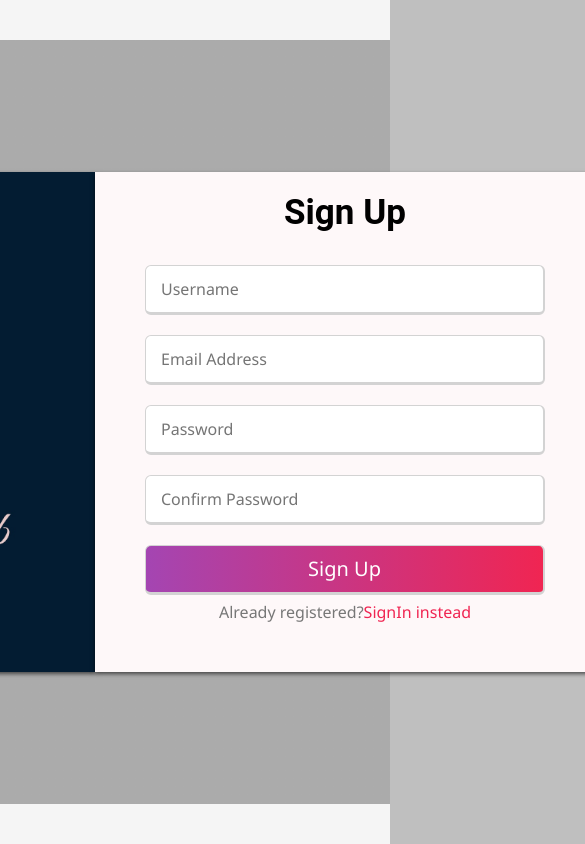
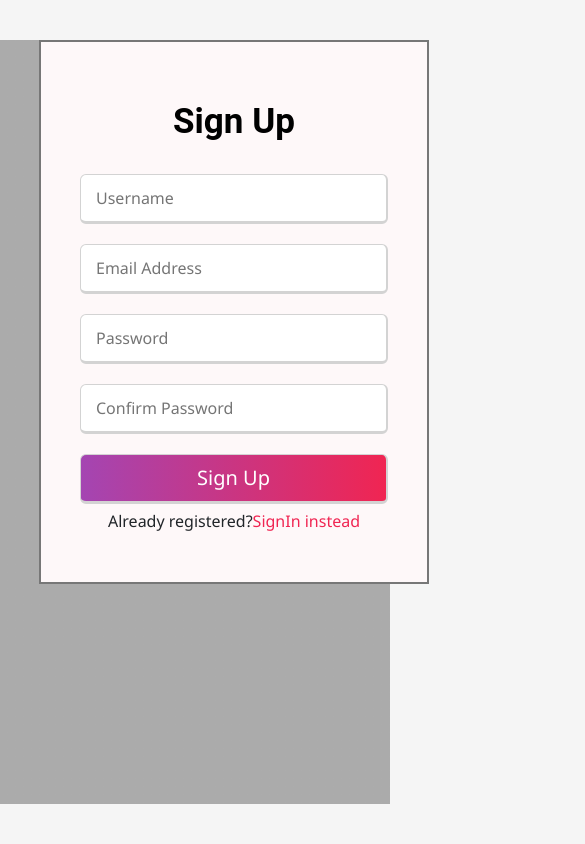
Before and after one commit to Aditya-coder-design/Career-Club, a plain HTML site: page signup.html in a window 390 px wide. Shown: the top 844 px of the page, 585 px wide, since content can reach past the window. Drawn offline with nearby package versions, Linux system fonts and the light colour scheme.

Commit message:
Sign in page

```diff
--- a/signin.css
+++ b/signin.css
@@ -3,9 +3,9 @@ body {
   height: 100%;
   margin:0;
   padding: 0;
-  background: #bfbfbf;
+  background: #f5f5f5;
   font-size: 16px;
-  color: #777777;
+  /* color: #777777; */
   font-family: 'Segoe UI', Tahoma, Geneva, Verdana, sans-serif;
   box-sizing: border-box;
 }
@@ -50,7 +50,6 @@ header{
     background-color:#fef8f9;
     padding: 0 50px;
     box-shadow: 0 2px 4px rgba(0,0,0,0.6);
-
 }
 
 .formtitle{
@@ -147,3 +146,26 @@ input[type="submit"]{
 .signup_linkup{
   margin: 10px;
 }
+.mobright{
+  display: none;
+}
+
+@media only screen and (max-width:500px) {
+  .main{
+    display: none;
+    width: 150%;
+  }
+  .mobright{
+    display: block;
+    background-color: #fef8f9;
+    width: 100%;
+    padding: 10%;
+    margin-left: 10%;
+    border: 2px solid #777777;
+    box-shadow: 0px 1px 2px 0px solid black;
+  }
+  .body{
+    background-color: #bfbfbf;
+  }
+
+}
--- a/signin.html
+++ b/signin.html
@@ -11,14 +11,14 @@
     <link rel="icon" type="" href="logo.jpeg" />
 
 
-    <link rel="canonical" href="https://getbootstrap.com/docs/4.5/examples/sign-in/">
-    <link rel="stylesheet" href="https://stackpath.bootstrapcdn.com/bootstrap/4.5.2/css/bootstrap.min.css" integrity="sha384-JcKb8q3iqJ61gNV9KGb8thSsNjpSL0n8PARn9HuZOnIxN0hoP+VmmDGMN5t9UJ0Z" crossorigin="anonymous">
+    <!-- <link rel="canonical" href="https://getbootstrap.com/docs/4.5/examples/sign-in/">
+    <link rel="stylesheet" href="https://stackpath.bootstrapcdn.com/bootstrap/4.5.2/css/bootstrap.min.css" integrity="sha384-JcKb8q3iqJ61gNV9KGb8thSsNjpSL0n8PARn9HuZOnIxN0hoP+VmmDGMN5t9UJ0Z" crossorigin="anonymous"> -->
 
     <!-- Bootstrap core CSS -->
-<link href="/docs/4.5/dist/css/bootstrap.min.css" rel="stylesheet" integrity="sha384-JcKb8q3iqJ61gNV9KGb8thSsNjpSL0n8PARn9HuZOnIxN0hoP+VmmDGMN5t9UJ0Z" crossorigin="anonymous">
+<!-- <link href="/docs/4.5/dist/css/bootstrap.min.css" rel="stylesheet" integrity="sha384-JcKb8q3iqJ61gNV9KGb8thSsNjpSL0n8PARn9HuZOnIxN0hoP+VmmDGMN5t9UJ0Z" crossorigin="anonymous"> -->
 
     <!-- Favicons -->
-<link rel="apple-touch-icon" href="/docs/4.5/assets/img/favicons/apple-touch-icon.png" sizes="180x180">
+<!-- <link rel="apple-touch-icon" href="/docs/4.5/assets/img/favicons/apple-touch-icon.png" sizes="180x180">
 <link rel="icon" href="/docs/4.5/assets/img/favicons/favicon-32x32.png" sizes="32x32" type="image/png">
 <link rel="icon" href="/docs/4.5/assets/img/favicons/favicon-16x16.png" sizes="16x16" type="image/png">
 <link rel="manifest" href="/docs/4.5/assets/img/favicons/manifest.json">
@@ -26,9 +26,9 @@
 <link rel="icon" href="/docs/4.5/assets/img/favicons/favicon.ico">
 <meta name="msapplication-config" content="/docs/4.5/assets/img/favicons/browserconfig.xml">
 <meta name="theme-color" content="#563d7c">
+ -->
 
-
-    <style>
+    <!-- <style>
       .bd-placeholder-img {
         font-size: 1.125rem;
         text-anchor: middle;
@@ -43,7 +43,7 @@
           font-size: 3.5rem;
         }
       }
-    </style>
+    </style> -->
     <!-- Custom styles for this template -->
     <link href="signin.css" rel="stylesheet">
   </head>
@@ -82,6 +82,35 @@
 
         </div>
       </div>
+        <div class="mobright">
+          <div class="formtitle">
+            <div class="title_signin">Sign in</div>
+          </div>
+
+          <div class="form_container">
+            <div class="form-inner">
+              <form action="#" class="signin">
+                <div class="field">
+                  <input type="email" placeholder="Email Address">
+                </div>
+                <div class="field">
+                  <input type="password" placeholder="Password">
+                </div>
+                <div class="pass-link"><a href="#">Forgot Password?</a></div>
+                <div class="field">
+                  <input type="submit" value="Sign in">
+                </div>
+                <div class="signup_link">Not registered yet?<a href="#">Signup now</a></div>
+              </form>
+
+
+
+            </div>
+          </div>
+
+        </div>
+
+
     </header>
   </body>
 </html>
--- a/signup.html
+++ b/signup.html
@@ -88,6 +88,41 @@
 
         </div>
       </div>
+
+      <div class="mobright">
+        <div class="formtitle">
+          <div class="title_signin">Sign Up</div>
+
+        </div>
+
+        <div class="form_container">
+          <div class="form-inner">
+
+            <form action="#" class="signup">
+              <div class="fieldup">
+                <input type="text" placeholder="Username">
+              </div>
+              <div class="fieldup">
+                <input type="email" placeholder="Email Address">
+              </div>
+              <div class="fieldup">
+                <input type="password" placeholder="Password">
+              </div>
+              <div class="fieldup">
+                <input type="password" placeholder="Confirm Password">
+              </div>
+
+              <div class="fieldup">
+                <input type="submit" value="Sign Up">
+              </div>
+              <div class="signup_linkup">Already registered?<a href="#">SignIn instead</a></div>
+            </form>
+
+          </div>
+        </div>
+
+      </div>
+
     </header>
   </body>
 </html>
```
